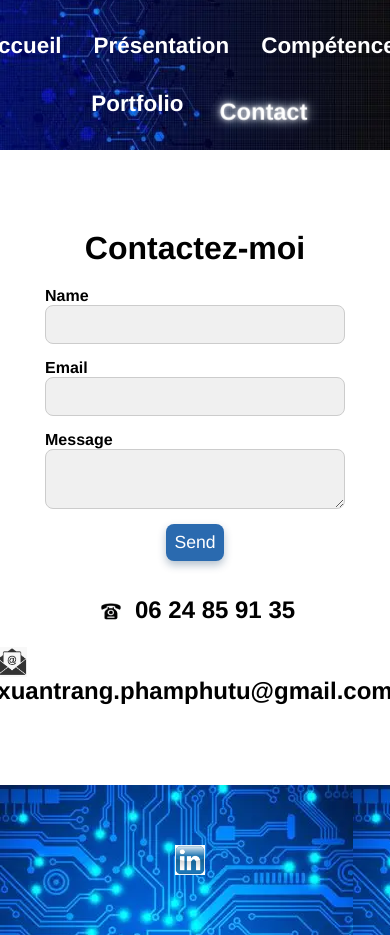
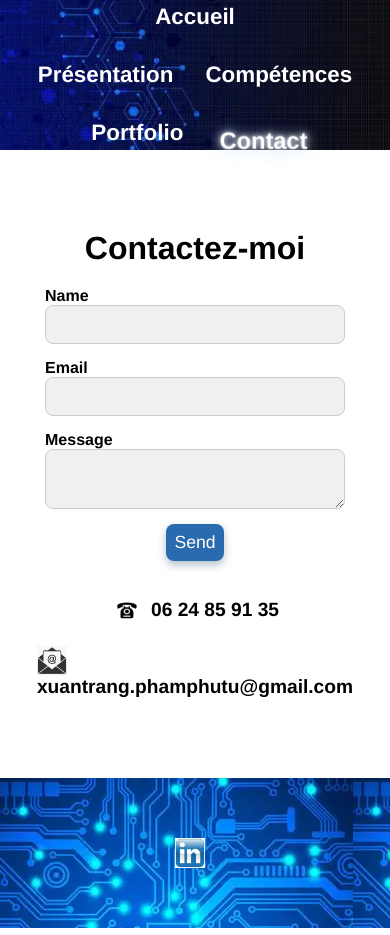
Before and after one commit to ppxt-code/cvppxt, a React (Vite) app: page /contact in a window 390 px wide. Built offline with nearby package versions, Linux system fonts and the light colour scheme.

Commit message:
styles pour pousser le footer en bas dans la config iPadPro, mettre le header sur 3 lignes en mobile, reduire le h2 dans contact.

```diff
--- a/src/components/Header/index.jsx
+++ b/src/components/Header/index.jsx
@@ -6,6 +6,8 @@ function Header() {
                 <NavLink to="/" className={({ isActive }) =>
                         isActive ? "headerLink active" : "headerLink"
                     }>Accueil</NavLink>
+            </div>
+            <div className="headerDiv">
                 <NavLink to="/presentation" className={({ isActive }) =>
                         isActive ? "headerLink active" : "headerLink"
                     }>Présentation</NavLink>
--- a/src/css/styles.css
+++ b/src/css/styles.css
@@ -160,6 +160,8 @@
     flex-direction: column;
     align-items: center;
     margin-top: 20px;
+
+    flex:1;
 }
 .skillsBody {
     display: flex;
@@ -168,6 +170,7 @@
     justify-content: center;
     padding: 80px;
     gap: 50px;
+    box-sizing: border-box;
 }
 .skillsDiv {
     flex: 1;
@@ -334,6 +337,10 @@
     margin-right: 10px;
     vertical-align: middle;
 }
+.contactTitle {
+    font-size: 1.2rem;
+    font-weight: bold;
+}
 /* contactUs*/
 .contactUsFields {
     display: flex;
--- a/src/pages/Contact/index.jsx
+++ b/src/pages/Contact/index.jsx
@@ -36,8 +36,8 @@ function Contact() {
           <div className="errorMsg">❌ Erreur : {errorMsg}</div>
         )}
         <ContactUs  onSuccess={handleSuccess} onError={handleError} />
-        <h2><img className="contactIcon" src={phoneIcon} alt="icone telephone"/>06 24 85 91 35</h2>
-        <h2><img className="contactIcon" src={mailIcon} alt="icone email"/>xuantrang.phamphutu@gmail.com</h2>
+        <h2 className="contactTitle"><img className="contactIcon" src={phoneIcon} alt="icone telephone"/>06 24 85 91 35</h2>
+        <h2 className="contactTitle"><img className="contactIcon" src={mailIcon} alt="icone email"/>xuantrang.phamphutu@gmail.com</h2>
       </main>
       <Footer />
     </div>
```
